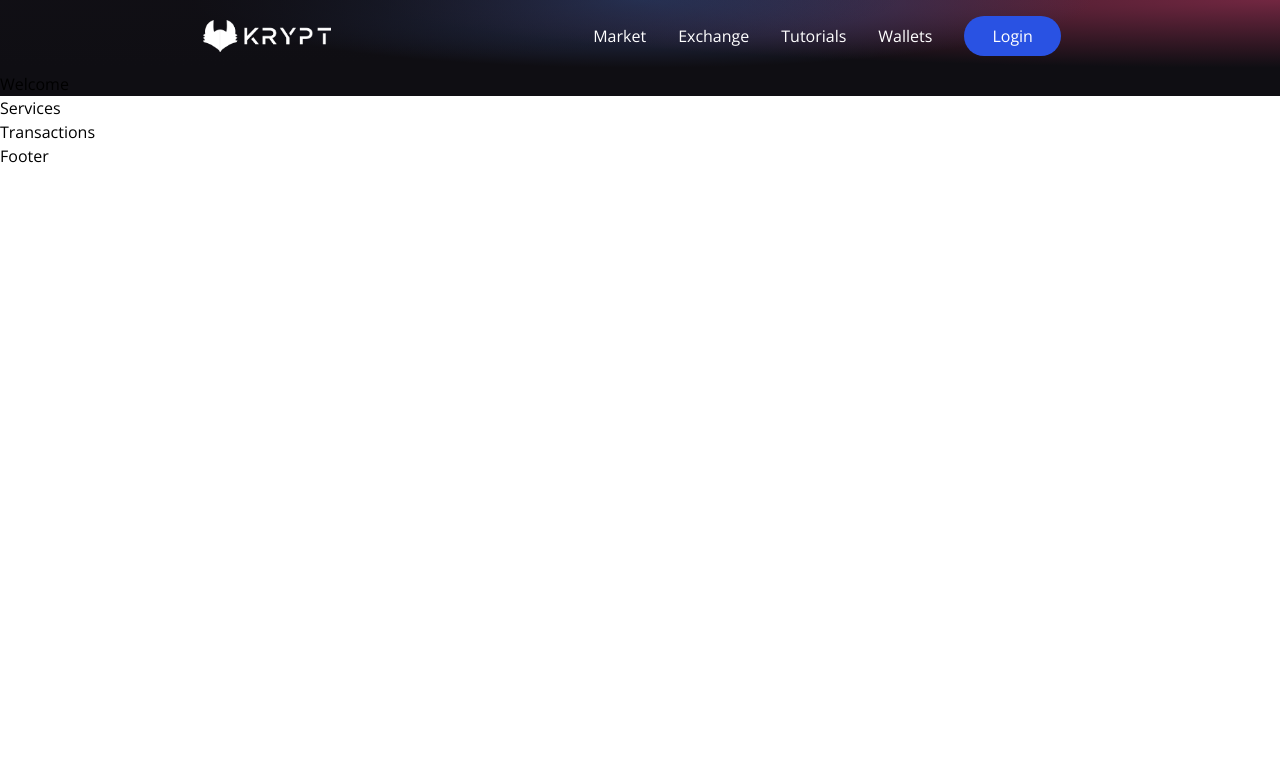
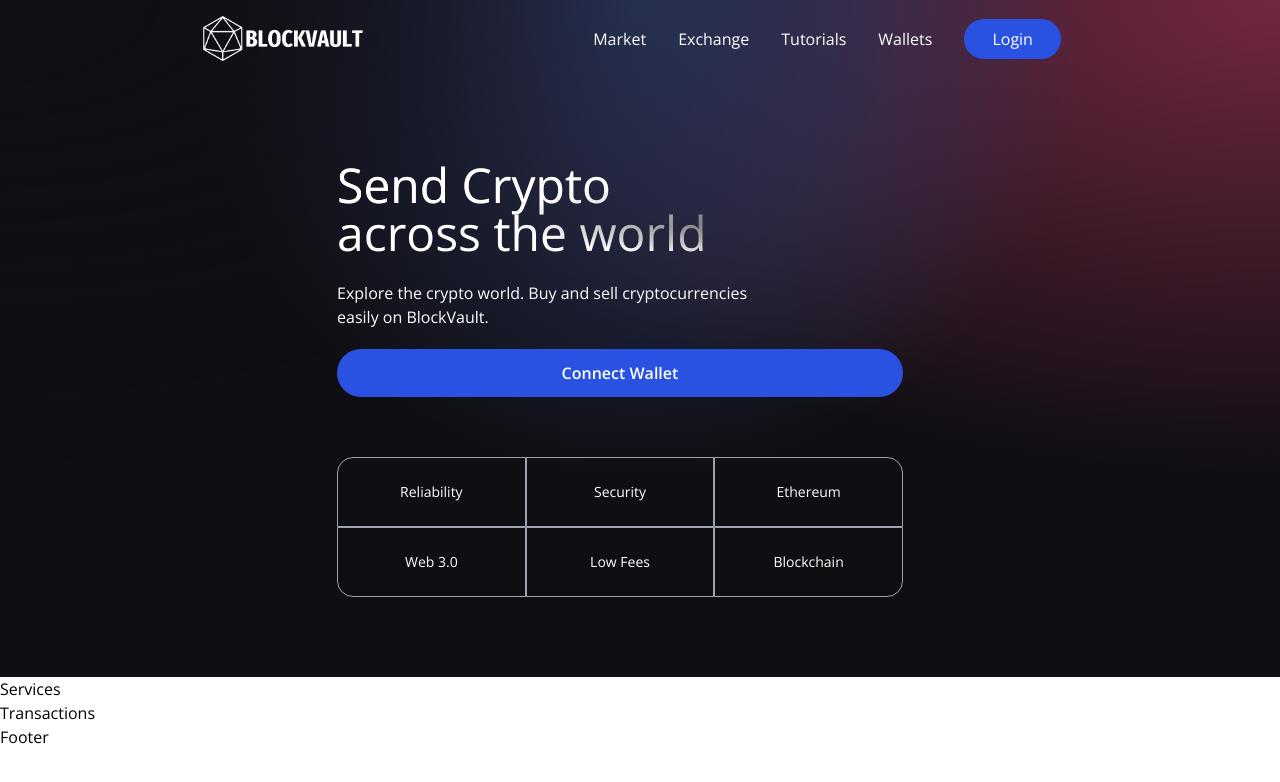
Before and after one commit to sanyam810/blockVault, a React (Vite) app in the folder client/: page / in a window 1280 px wide. Shown: the top 782 px of the page. Built offline with nearby package versions, Linux system fonts and the light colour scheme.

Commit message:
made generic stuff and a grid displaying features for the welcome page, welcome component is till unfinished

```diff
--- a/client/src/components/Navbar.jsx
+++ b/client/src/components/Navbar.jsx
@@ -19,7 +19,7 @@
     return (
         <nav className="w-full flex md:justify-center justify-between items-center p-4">
             <div className="md:flex-[0.5] flex-initial justify-center items-center">
-                <img src={logo} alt="logo" className="w-32 cursor-pointer" />
+                <img src={logo} alt="logo" className="w-40 cursor-pointer" />
             </div>
             <ul className="text-white md:flex hidden list-none flex-row justify-between items-center flex-initial">
                 {["Market","Exchange","Tutorials","Wallets"].map((item,index)=>(
--- a/client/src/components/Welcome.jsx
+++ b/client/src/components/Welcome.jsx
@@ -1,6 +1,58 @@
+import { AiFillPlayCircle } from "react-icons/ai";
+import { SiEthereum } from "react-icons/si";
+import { BsInfoCircle } from "react-icons/bs";
+
+import { Loader } from "./"
+
+const commonStyles = "min-h-[70px] sm:px-0 px-2 sm:min-w-[120px] flex justify-center items-center border-[0.5px] border-gray-400 text-sm font-light text-white";
+
+
 const Welcome=()=>{
+
+    const connectWallet=()=>{
+
+    }
+
     return (
-        <h1>Welcome</h1>
+        <div className="flex w-full justify-center items-center">
+            <div className="flex md:flex-row flex-col items-start justify-between md:p-20 py-12 px-4">
+                <div className="flex flex-1 justify-start flex-col md:mr-10">
+                    <h1 className="text-3xl sm:text-5xl text-white text-gradient py-1">
+                        Send Crypto <br/> across the world
+                    </h1>
+                    <p className="text-left mt-5 text-white font-light md:w-9/12 w-11/12 text-base">
+                        Explore the crypto world. Buy and sell cryptocurrencies easily on BlockVault.
+                    </p>
+                    <button
+                        type="button"
+                        onClick={connectWallet}
+                        className="flex flex-row justify-center items-center my-5 bg-[#2952e3] p-3 rounded-full cursor-pointer hover:bg-[#2546bd]"
+                    >
+                        <p className="text-white text-base font-semibold">Connect Wallet</p>
+                    </button>
+                    <div className="grid sm:grid-cols-3 grid-cols-2 w-full mt-10">
+                        <div className={`rounded-tl-2xl ${commonStyles}`}>
+                            Reliability
+                        </div>
+                        <div className={commonStyles}>
+                            Security
+                        </div>
+                        <div className={`rounded-tr-2xl ${commonStyles}`}>
+                            Ethereum
+                        </div>
+                        <div className={`rounded-bl-2xl ${commonStyles}`}>
+                            Web 3.0
+                        </div>
+                        <div className={commonStyles}>
+                            Low Fees
+                        </div>
+                        <div className={`rounded-br-2xl ${commonStyles}`}>
+                            Blockchain
+                        </div>
+                    </div>
+                </div>
+            </div>
+        </div>
     );
 }
 
```
Also changed, not shown: client/images/l1.png (added), client/images/logo.png.
